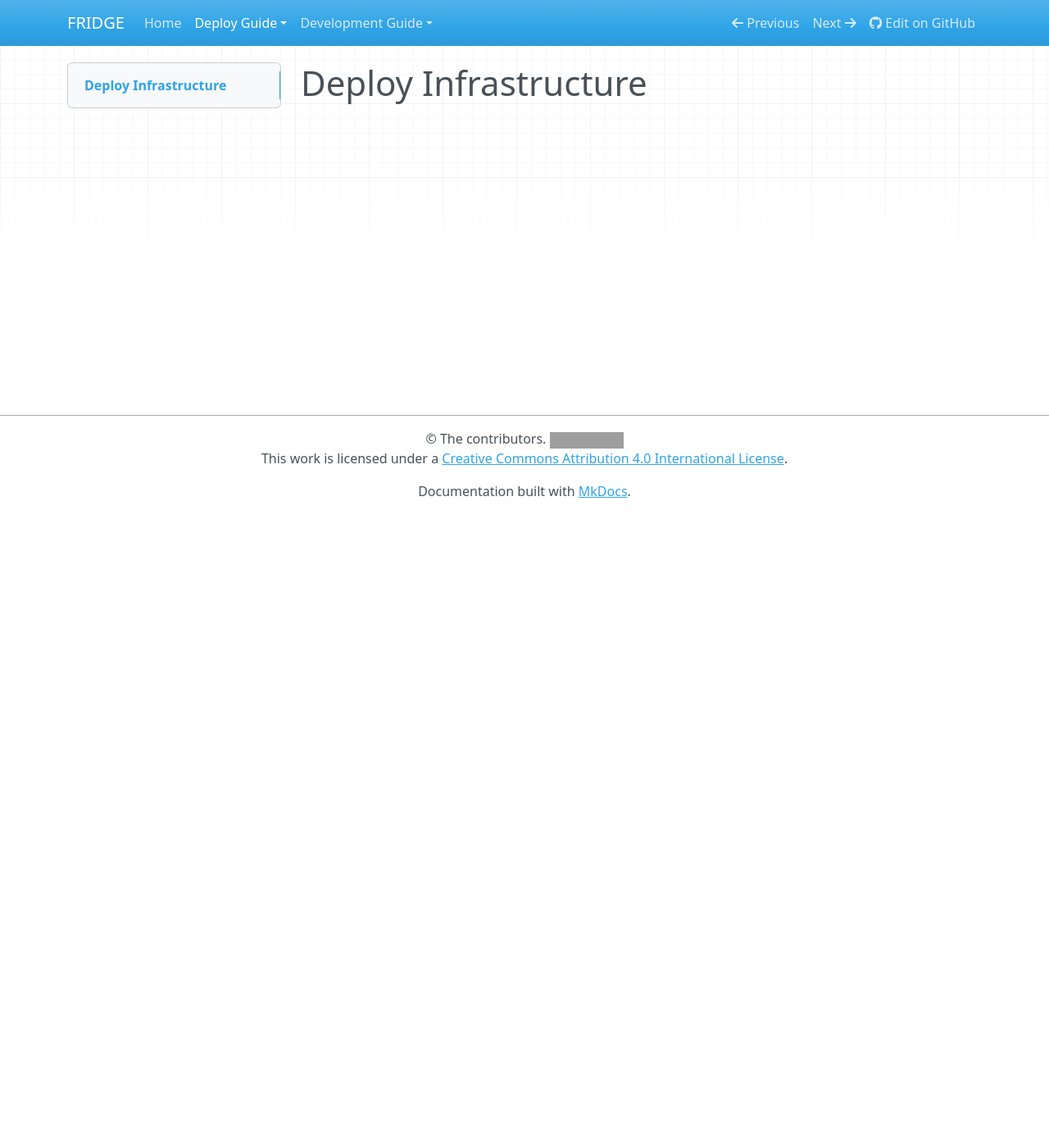
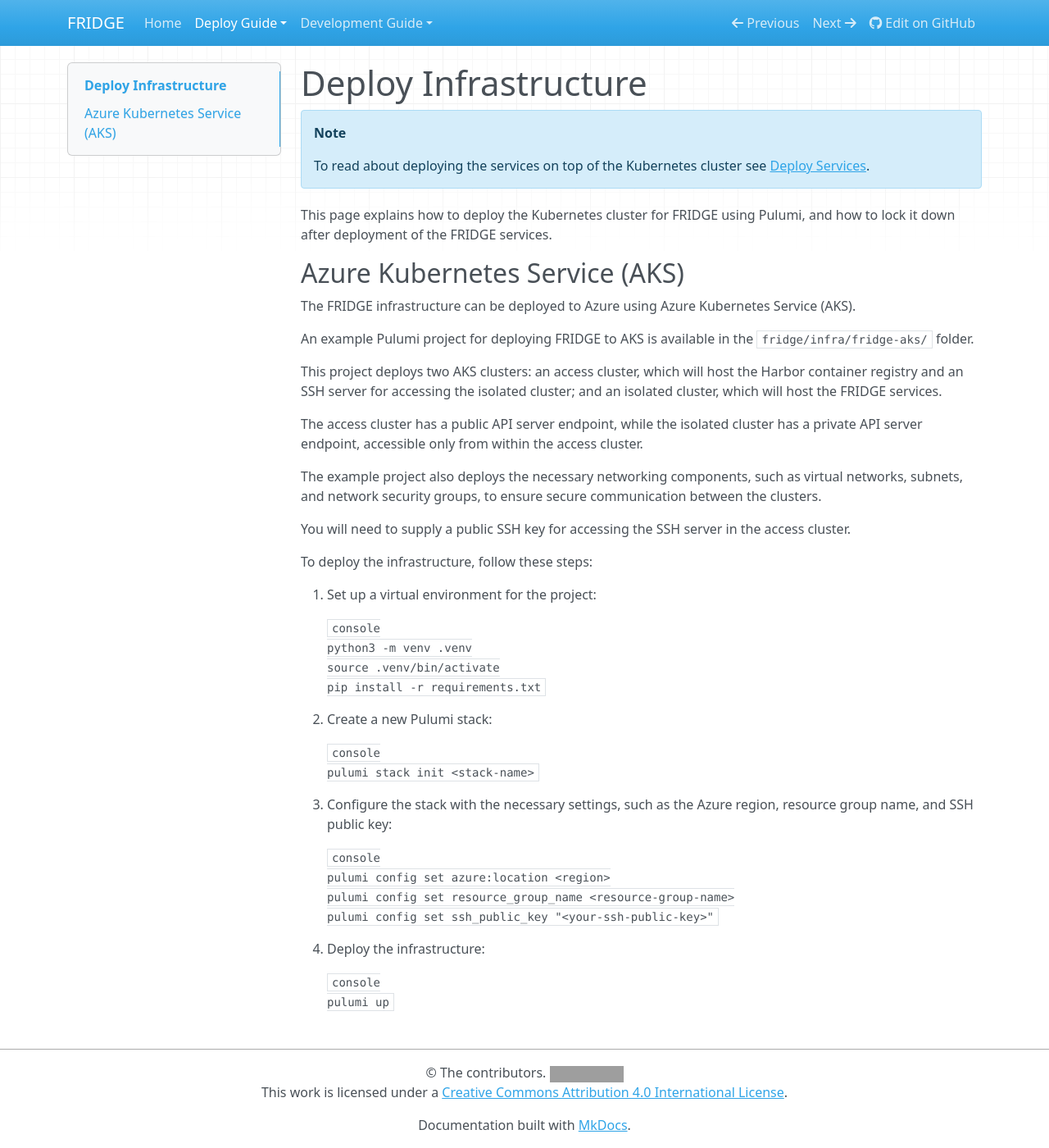
Before and after one commit to alan-turing-institute/fridge, an MkDocs documentation site: the page built from docs/docs/deploy/infrastructure.md, in a window 1280 px wide and 1400 px high. Shown: the whole window at 82% size. Built offline with MkDocs 1.6.1, drawn with Linux system fonts in a browser that asks for light colours; nearby versions of some CDN libraries; grey boxes are pictures that could not be loaded.

Commit message:
Initial instructions for AKS infrastructure deployment

````diff
--- a/docs/docs/deploy/infrastructure.md
+++ b/docs/docs/deploy/infrastructure.md
@@ -1 +1,50 @@
 # Deploy Infrastructure
+
+!!! note
+    To read about deploying the services on top of the Kubernetes cluster see [Deploy Services](./services.md).
+
+This page explains how to deploy the Kubernetes cluster for FRIDGE using Pulumi, and how to lock it down after deployment of the FRIDGE services.
+
+## Azure Kubernetes Service (AKS)
+
+The FRIDGE infrastructure can be deployed to Azure using Azure Kubernetes Service (AKS).
+
+An example Pulumi project for deploying FRIDGE to AKS is available in the `fridge/infra/fridge-aks/` folder.
+
+This project deploys two AKS clusters: an access cluster, which will host the Harbor container registry and an SSH server for accessing the isolated cluster; and an isolated cluster, which will host the FRIDGE services.
+
+The access cluster has a public API server endpoint, while the isolated cluster has a private API server endpoint, accessible only from within the access cluster.
+
+The example project also deploys the necessary networking components, such as virtual networks, subnets, and network security groups, to ensure secure communication between the clusters.
+
+You will need to supply a public SSH key for accessing the SSH server in the access cluster.
+
+To deploy the infrastructure, follow these steps:
+
+1. Set up a virtual environment for the project:
+
+    ```console
+    python3 -m venv .venv
+    source .venv/bin/activate
+    pip install -r requirements.txt
+    ```
+
+2. Create a new Pulumi stack:
+
+    ```console
+    pulumi stack init <stack-name>
+    ```
+
+3. Configure the stack with the necessary settings, such as the Azure region, resource group name, and SSH public key:
+
+    ```console
+    pulumi config set azure:location <region>
+    pulumi config set resource_group_name <resource-group-name>
+    pulumi config set ssh_public_key "<your-ssh-public-key>"
+    ```
+
+4. Deploy the infrastructure:
+
+    ```console
+    pulumi up
+    ```
````
